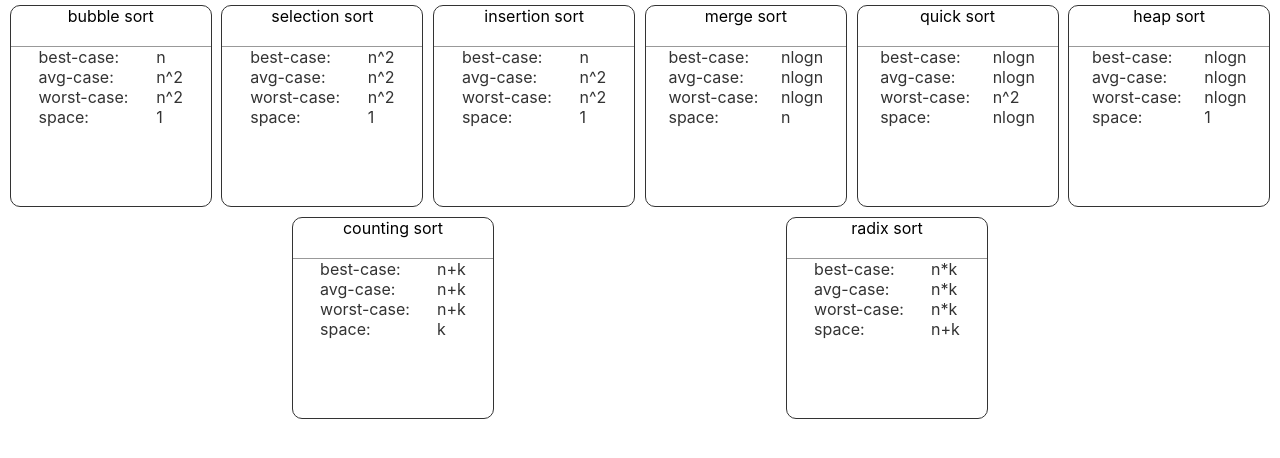
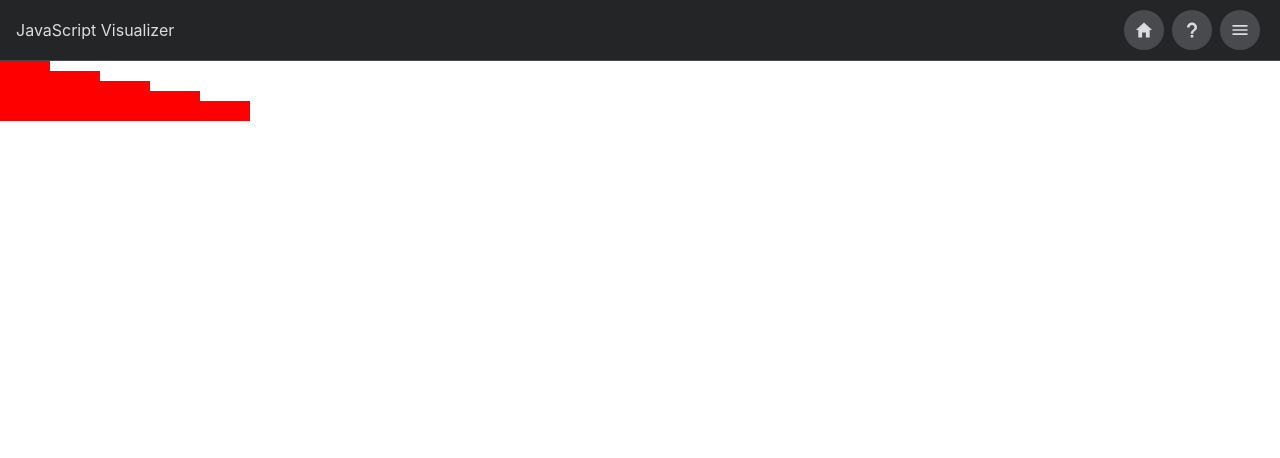
Before and after one commit to AlexanderDGeorge/Algorithm-Visualizer, a React (Create React App) app: page /#/sort in a window 1280 px wide. Shown: the top 458 px of the page. Built offline with nearby package versions, Linux system fonts and the light colour scheme.

Commit message:
add sorts to menu

```diff
--- a/package.json
+++ b/package.json
@@ -11,6 +11,7 @@
     "react-icons": "^3.9.0",
     "react-router-dom": "^5.1.2",
     "react-scripts": "3.4.1",
+    "react-spring": "^8.0.27",
     "react-transition-group": "^4.3.0"
   },
   "scripts": {
--- a/src/App.js
+++ b/src/App.js
@@ -1,14 +1,14 @@
 import React from 'react';
 import { HashRouter, Switch, Route } from 'react-router-dom';
 import Home from './components/home/home';
-import Sorts from './components/sorts/sorts';
+import Sort from './components/sort/sort';
 
 export default function App() {
     return (
         <div id='app'>
             <HashRouter>
                 <Switch>
-                    <Route path='/sort' component={Sorts}/>
+                    <Route path='/sort' component={Sort}/>
                     <Route path='/' component={Home} />
                 </Switch>
             </HashRouter>
--- a/src/components/nav/navbar.jsx
+++ b/src/components/nav/navbar.jsx
@@ -1,9 +1,12 @@
 import React, { useState, useRef, useEffect } from 'react';
 import { Link } from 'react-router-dom';
 import { CSSTransition } from 'react-transition-group';
-import { IoMdHome, IoMdHelp, IoMdMenu, IoMdArrowBack } from 'react-icons/io';
+import { IoMdHome, IoMdHelp, IoMdMenu, IoMdArrowBack, IoIosSpeedometer, IoMdExit, IoMdGitMerge } from 'react-icons/io';
 import { FiBarChart2 } from 'react-icons/fi';
 import { MdBubbleChart } from 'react-icons/md';
+import { GiStack, GiSelect } from 'react-icons/gi';
+import { TiSortNumerically } from 'react-icons/ti';
+import { FaSortNumericUp } from 'react-icons/fa';
 import './nav.css';
 
 export default function NavBar() {
@@ -92,14 +95,55 @@ function DropdownMenu() {
                     <DropdownItem
                         goToMenu='main'
                         leftIcon={<IoMdArrowBack />}
-                    >
-                        Back
+                    >   Back
                     </DropdownItem>
+
                     <DropdownItem
                         leftIcon={<MdBubbleChart />}
-                        path='/sort'
-                    >
-                        Bubble Sort
+                        path='/bubblesort'
+                    >   Bubble Sort
+                    </DropdownItem>
+
+                    <DropdownItem
+                        leftIcon={<GiSelect />}
+                        path='/selectionsort'
+                    >   Selection Sort
+                    </DropdownItem>
+
+                    <DropdownItem
+                        leftIcon={<IoMdExit />}
+                        path='/insertionsort'
+                    >   Insertion Sort
+                    </DropdownItem>
+
+                    <DropdownItem
+                        leftIcon={<IoMdGitMerge />}
+                        path='/mergesort'
+                    >   Merge Sort
+                    </DropdownItem>
+
+                    <DropdownItem
+                        leftIcon={<IoIosSpeedometer />}
+                        path='/quicksort'
+                    >   Quick Sort
+                    </DropdownItem>
+
+                    <DropdownItem
+                        leftIcon={<GiStack />}
+                        path='/heapsort'
+                    >   Heap Sort
+                    </DropdownItem>
+
+                    <DropdownItem
+                        leftIcon={<TiSortNumerically />}
+                        path='/countingsort'
+                    >   Counting Sort
+                    </DropdownItem>
+
+                    <DropdownItem
+                        leftIcon={<FaSortNumericUp />}
+                        path='/radixsort'
+                    >   Radix Sort
                     </DropdownItem>
                 </div>
             </CSSTransition>
--- /dev/null
+++ b/src/components/sort/sort.css
@@ -0,0 +1,10 @@
+.array {
+    display: flex;
+    flex-direction: row;
+    align-items: baseline;
+}
+
+.array-element {
+    border: 1px solid black;
+    margin: 1px;
+}
--- /dev/null
+++ b/src/components/sort/sort.jsx
@@ -0,0 +1,60 @@
+import React from 'react';
+import NavBar from '../nav/navbar';
+import { useSprings, animated } from 'react-spring';
+import './sort.css';
+
+// const sorts = {
+//     'bubble sort': { 'best': 'n', 'avg': 'n^2', 'worst': 'n^2', 'space': '1' },
+//     'selection sort': { 'best': 'n^2', 'avg': 'n^2', 'worst': 'n^2', 'space': '1' },
+//     'insertion sort': { 'best': 'n', 'avg': 'n^2', 'worst': 'n^2', 'space': '1' },
+//     'merge sort': { 'best': 'nlogn', 'avg': 'nlogn', 'worst': 'nlogn', 'space': 'n' },
+//     'quick sort': { 'best': 'nlogn', 'avg': 'nlogn', 'worst': 'n^2', 'space': 'nlogn' },
+//     'heap sort': { 'best': 'nlogn', 'avg': 'nlogn', 'worst': 'nlogn', 'space': '1' },
+//     'counting sort': { 'best': 'n+k', 'avg': 'n+k', 'worst': 'n+k', 'space': 'k' },
+//     'radix sort': { 'best': 'n*k', 'avg': 'n*k', 'worst': 'n*k', 'space': 'n+k' },
+// }
+
+const array = [5,4,3,2,1];
+
+export default function Sort() {
+    return (
+        <div className='sort'>
+            <NavBar />
+            <BubbleSortAnimation array={array}/>
+        </div>
+    )
+}
+
+function BubbleSortAnimation(props) {
+
+    let { array } = props;
+
+    function bubbleSort(arr) {
+        for (let i = 0; i < arr.length; i++) {
+            for (let j = 0; j < arr.length - 1; j++) {
+                if (arr[j] > arr[j+1]) {
+                    let temp = arr[i];
+                    arr[i] = arr[j+1];
+                    arr[j+1] = temp;
+                }
+                setSprings(arr)
+            }
+        }
+        return arr;
+    }
+
+    function setStyle(index) {
+        const ele = array[index];
+        return { x: index * 50, height: ele * 10 + 10, width: 50, background: 'red' }
+    }
+
+    const [springs, setSprings] = useSprings(array.length, index => setStyle(index));
+
+    return (
+        <div className="array">
+            {springs.map(spring => {
+                return <animated.div style={spring}/>
+            })}
+        </div>
+    )
+}
```
Also changed, not shown: src/components/categories/categories.css (deleted, +0 -9 lines), src/components/categories/categories.jsx (deleted, +0 -11 lines), src/components/categories/category_router.jsx (deleted, +0 -13 lines), 1 other file (tests, documents, lock files or other folders).
